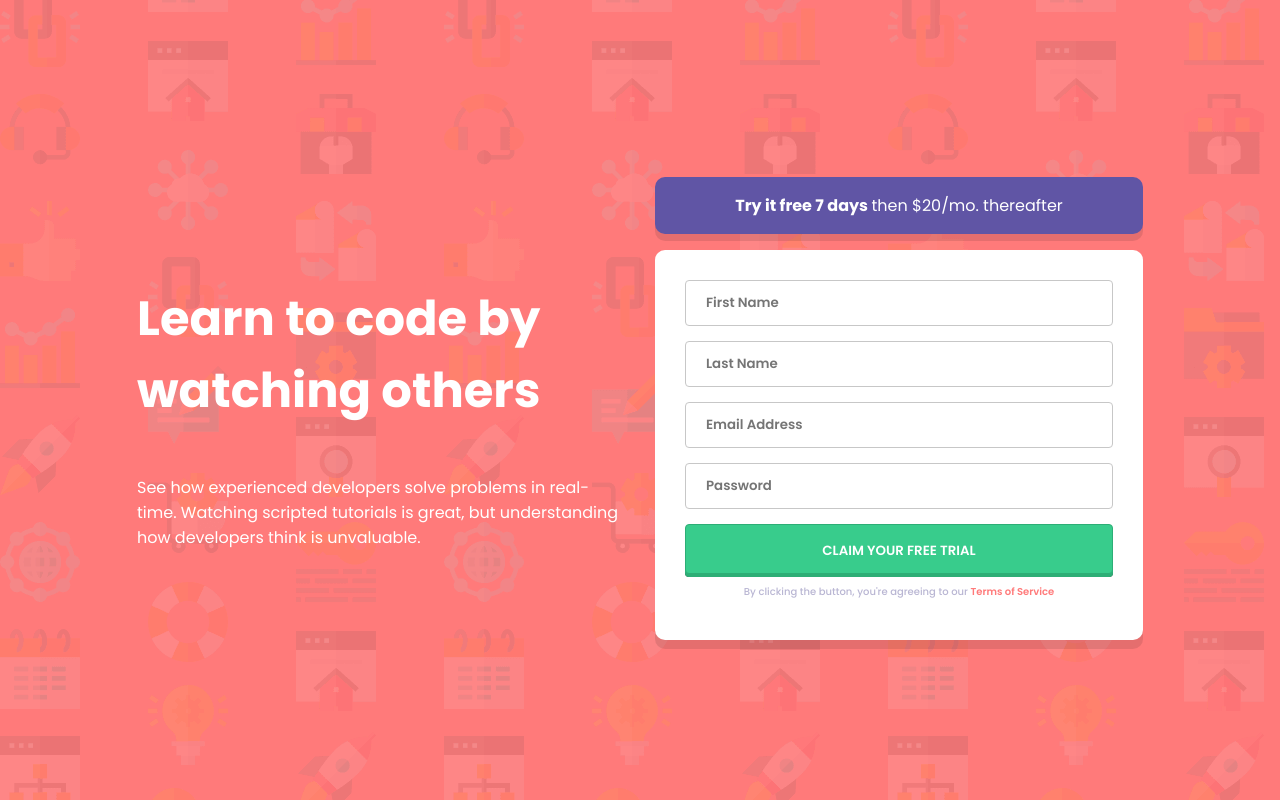
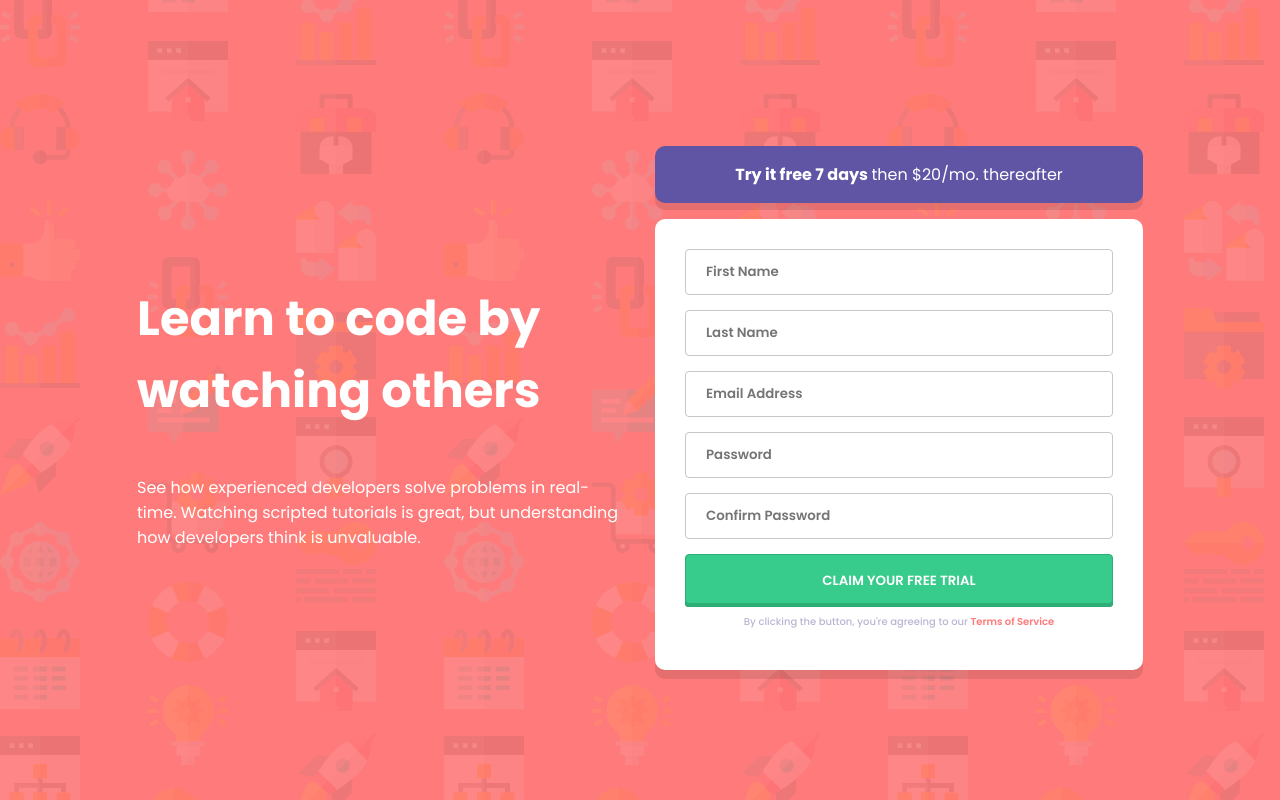
Before and after one commit to kasbr97/frontend-challenge, a React (Create React App) app in the folder frontend-challenge/: page / in a window 1280 px wide. Built offline with nearby package versions, Linux system fonts and the light colour scheme; no server answers.

Commit message:
Added confirm password field and fixed tests that failed after the addition of the input field

```diff
--- a/frontend-challenge/src/components/Signup.js
+++ b/frontend-challenge/src/components/Signup.js
@@ -1,6 +1,6 @@
-import { useState } from 'react';
-import './Signup.css'
-import EmailValidation from "../hooks/EmailValidation"
+import { useEffect, useState } from 'react';
+import './Signup.css';
+import EmailValidation from "../hooks/EmailValidation";
 import RegisterUserData from '../api/RegisterUserData';
 
 function Signup() {
@@ -9,12 +9,14 @@ function Signup() {
     const [lastName, setLastName] = useState("");
     const [emailAddress, setEmailAddress] = useState("");
     const [password, setPassword] = useState("");
+    const [confirmedPassword, setConfirmedPassword] = useState("");
 
     //states are numbers to display different types of error messages
-    const [firstNameError, setFirstNameError] = useState(0);
-    const [lastNameError, setLastNameError] = useState(0);
-    const [emailError, setEmailError] = useState(0);
-    const [passwordError, setPasswordError] = useState(0);
+    const [firstNameError, setFirstNameError] = useState("");
+    const [lastNameError, setLastNameError] = useState("");
+    const [emailError, setEmailError] = useState("");
+    const [passwordError, setPasswordError] = useState("");
+    const [confirmedPasswordError, setConfirmedPasswordError] = useState("");
 
     const validateFields = (event) =>{
         event.preventDefault();
@@ -23,6 +25,7 @@ function Signup() {
             && (lastName.length > 0 && lastName.length < 255)
             && EmailValidation(emailAddress)
             && (password.length >= 8 && password.length < 255)
+            && (password === confirmedPassword)
         ) {
             //send to Backend
             (async ()=>{
@@ -42,41 +45,56 @@ function Signup() {
 
         } else {
             if (firstName.length === 0 || firstName.length > 255) {
-                setFirstNameError(1);
+                setFirstNameError("empty");
             } else {
-                setFirstNameError(0);
+                setFirstNameError("");
             }
 
             if (lastName.length === 0 || lastName.length > 255) {
-                setLastNameError(1);
+                setLastNameError("empty");
             } else {
-                setLastNameError(0);
+                setLastNameError("");
             }
 
             if (emailAddress.length === 0) {
-                setEmailError(1)
+                setEmailError("empty")
             } else if (!EmailValidation(emailAddress)) {
-                setEmailError(2);
+                setEmailError("invalidEmail");
             } else {
-                setEmailError(0);
+                setEmailError("");
             }
 
             if (password.length === 0 || password.length > 255) {
-                setPasswordError(1);
+                setPasswordError("empty");
             } else if (password.length < 8) {
-                setPasswordError(2);
+                setPasswordError("longerPwd");
             } else {
-                setPasswordError(0);
+                setPasswordError("");
+            }
+
+            if (confirmedPassword.length === 0) {
+                setConfirmedPasswordError("empty");
             }
         }
     }
 
     const setErrorMessagesToFalse = () => {
-        setFirstNameError(0);
-        setLastNameError(0);
-        setEmailError(0);
-        setPasswordError(0);
+        setFirstNameError("");
+        setLastNameError("");
+        setEmailError("");
+        setPasswordError("");
+        setConfirmedPasswordError("");
     }
+
+    useEffect(()=>{
+        if (password) {
+            if (confirmedPassword !== password && confirmedPassword.length > 0) {
+                setConfirmedPasswordError("notMatch");
+            } else {
+                setConfirmedPasswordError("");
+            }
+        }
+    },[confirmedPassword, password])
 
     return (
         <div className="background-img">
@@ -102,7 +120,7 @@ function Signup() {
 
                         <form className="signup-form" onSubmit={(e)=>{validateFields(e)}}>
                             {
-                                firstNameError!==0 ?
+                                firstNameError==="empty" ?
                                     <>
                                         <label className="label-error">
                                             <input type="text" className="input-signup-form-error"
@@ -119,7 +137,7 @@ function Signup() {
                                     </input>
                             }
                             {
-                                lastNameError!==0 ?
+                                lastNameError==="empty" ?
                                 <>
                                     <label className="label-error">
                                         <input type="text" className="input-signup-form-error"
@@ -136,7 +154,7 @@ function Signup() {
                                     </input>
                             }
                             {
-                                emailError!==0 ?
+                                emailError !== "" ?
                                 <>
                                     <label className="label-error">
                                         <input type="text" className="input-signup-form-error"
@@ -145,11 +163,11 @@ function Signup() {
                                         </input>
                                     </label>
                                     {
-                                        emailError === 1 &&
+                                        emailError === "empty" &&
                                         <p className="error-text">Email cannot be empty</p>
                                     }
                                     {
-                                        emailError === 2 &&
+                                        emailError === "invalidEmail" &&
                                         <p className="error-text">Looks like this is not an email</p>
                                     }
                                 </>
@@ -160,7 +178,7 @@ function Signup() {
                                 </input>
                             }
                             {
-                                passwordError!==0 ?
+                                passwordError !== "" ?
                                 <>
                                     <label className="label-error">
                                          <input type="password" className="input-signup-form-error"
@@ -169,11 +187,11 @@ function Signup() {
                                         </input>
                                     </label>
                                     {
-                                        passwordError === 1 &&
+                                        passwordError === "empty" &&
                                         <p className="error-text">Password cannot be empty</p>
                                     }
                                     {
-                                        passwordError === 2 &&
+                                        passwordError === "longerPwd" &&
                                         <p className="error-text">Password must be of at least 8 characters long</p>
                                     }
                                 </>
@@ -182,6 +200,31 @@ function Signup() {
                                         onChange={(e)=>{setPassword(e.target.value)}}
                                         value={password || ""}>
                                     </input>
+                            }
+
+                            {
+                                confirmedPasswordError==="empty" ?
+                                <>
+                                    <label className="label-error">
+                                         <input type="password" className="input-signup-form-error"
+                                            onChange={(e)=>{setConfirmedPassword(e.target.value)}}
+                                            value={confirmedPassword || ""}>
+                                        </input>
+                                    </label>
+                                    <p className="error-text">Field cannot be empty</p>
+                                </>
+                                :
+                                <>
+                                    <input placeholder="Confirm Password" type="password"
+                                        className={confirmedPasswordError === "notMatch" ? "input-signup-form-error" :"input-signup-form"}
+                                        onChange={(e)=>{setConfirmedPassword(e.target.value)}}
+                                        value={confirmedPassword || ""}>
+                                    </input>
+                                    {
+                                        confirmedPasswordError === "notMatch" &&
+                                        <p className="error-text">Password does not match</p>
+                                    }
+                                </>
                             }
                             <input type="submit" value="CLAIM YOUR FREE TRIAL" className="submit-signup-btn"/>
 
```
Also changed, not shown: 2 other files (tests, documents, lock files or other folders).
